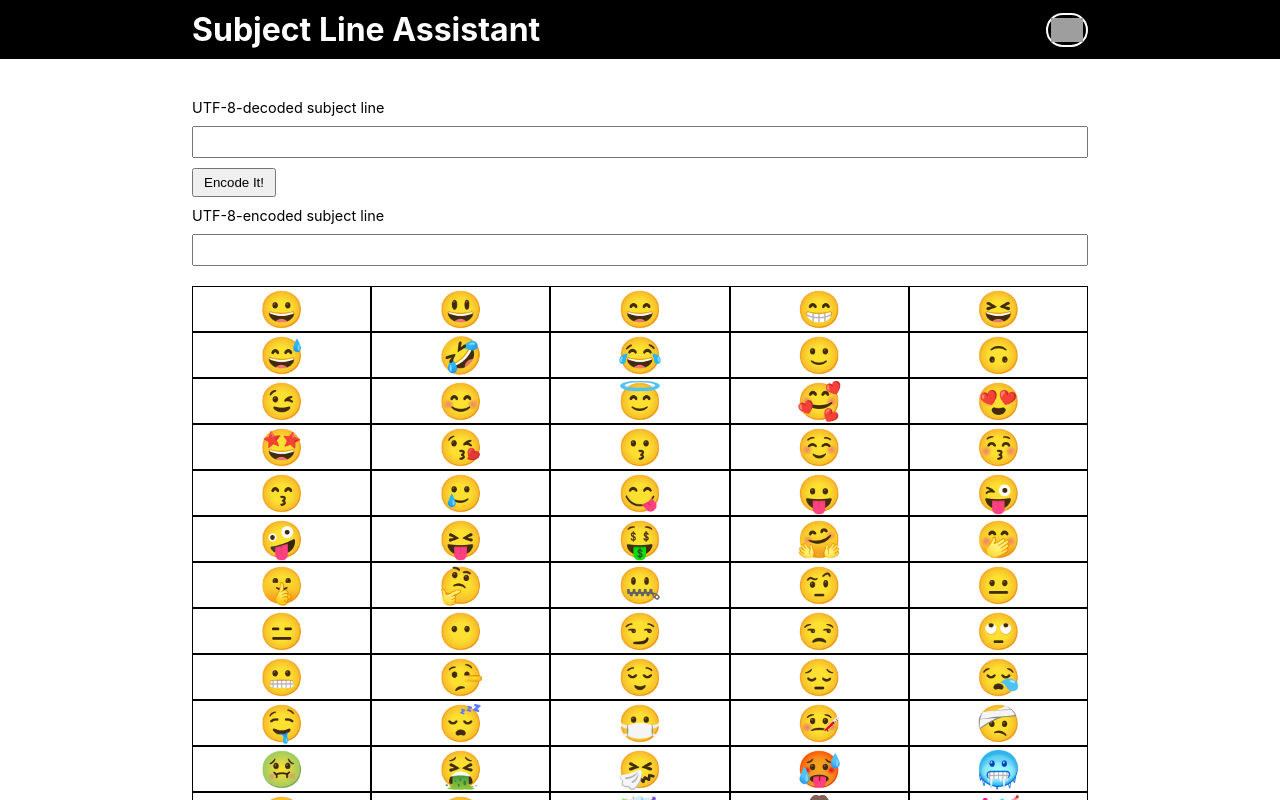
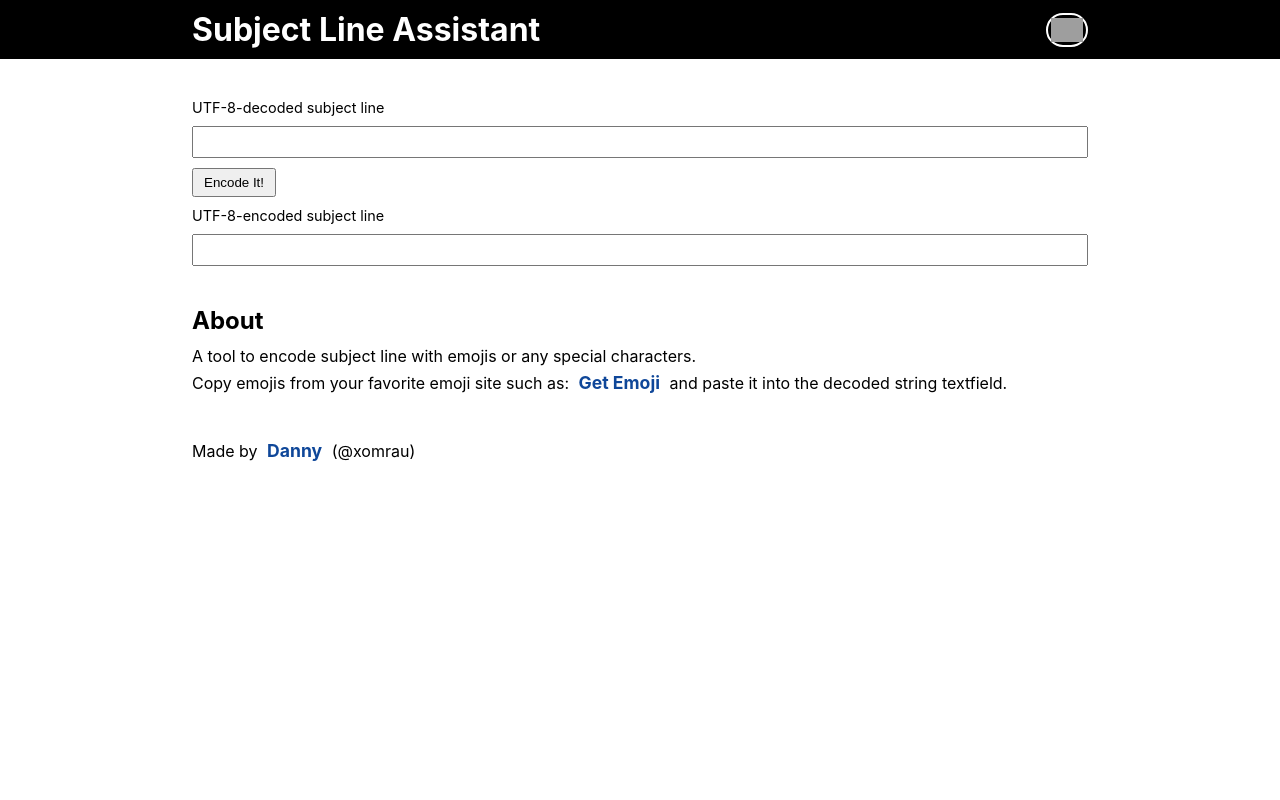
Before and after one commit to xomrau/subject-line-assistant-client, a React (Create React App) app: page / in a window 1280 px wide. Shown: the top 800 px of the page. Built offline with nearby package versions, Linux system fonts and the light colour scheme; grey boxes are pictures that could not be loaded.

Commit message:
mod the list to show according to pagination

```diff
--- a/src/components/EmojiList.js
+++ b/src/components/EmojiList.js
@@ -1,16 +1,22 @@
 import React from 'react';
 
 function EmojiList(props) {
+    let arrayList = '';
+    if (props.activePage === 1) {
+        arrayList = props.items.slice(0, props.activePage * props.itemPerPage);
+    } else {
+        arrayList = props.items.slice(props.itemPerPage * (props.activePage - 1), props.activePage * props.itemPerPage);
+    }
     if (props.error) {
         return (<div id="error" className="view">Error: {props.error.message}</div>);
     } else if (!props.isLoaded) {
         return (<div id="loading" className="view">Loading Emoji List...!
-            <span role="img" aria-label="emoji" > &#x23f3;</span>
+            <span role="img" aria-label="emoji"  > &#x23f3;</span>
         </div>);
     } else {
         return (<div className="view" >
             <ul className="flex row">
-                {props.items.map(item => (
+                {arrayList.map(item => (
                     <li onClick={props.itemList} key={item.slug}>{item.character}</li>
                 ))}
             </ul>
```
